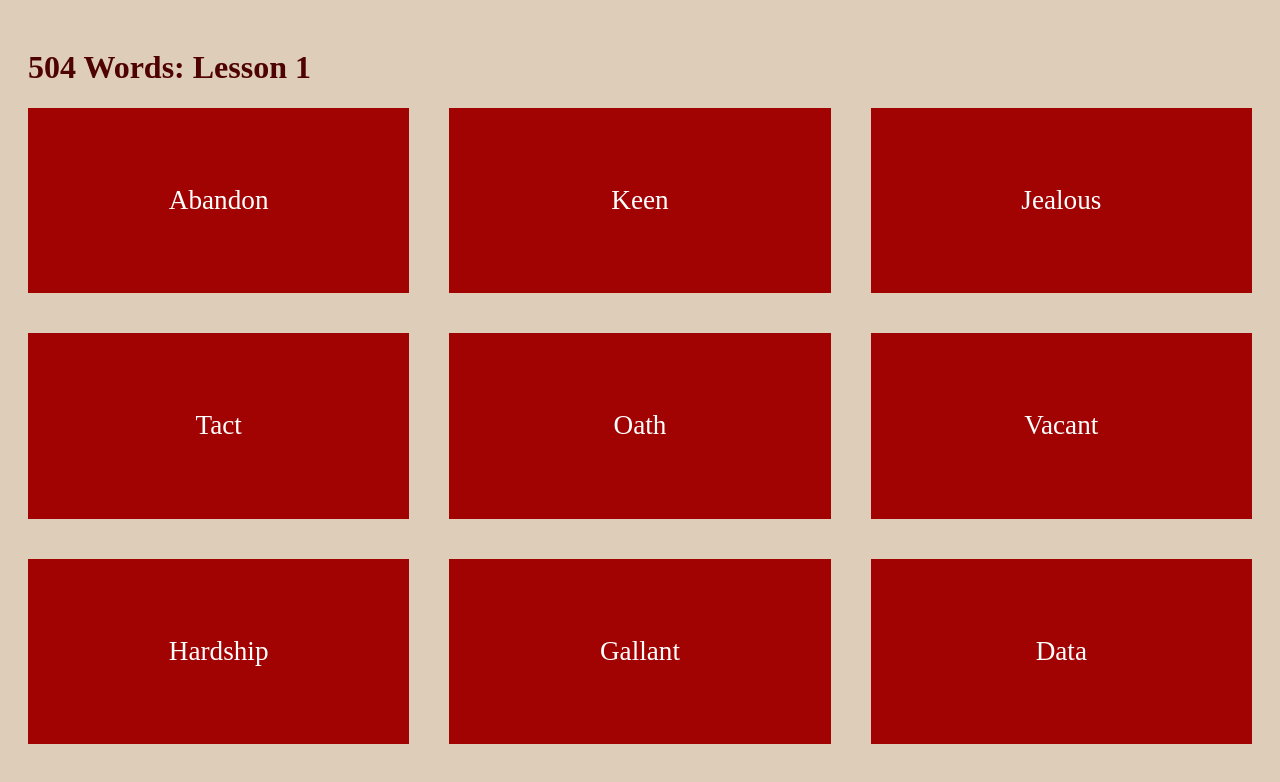
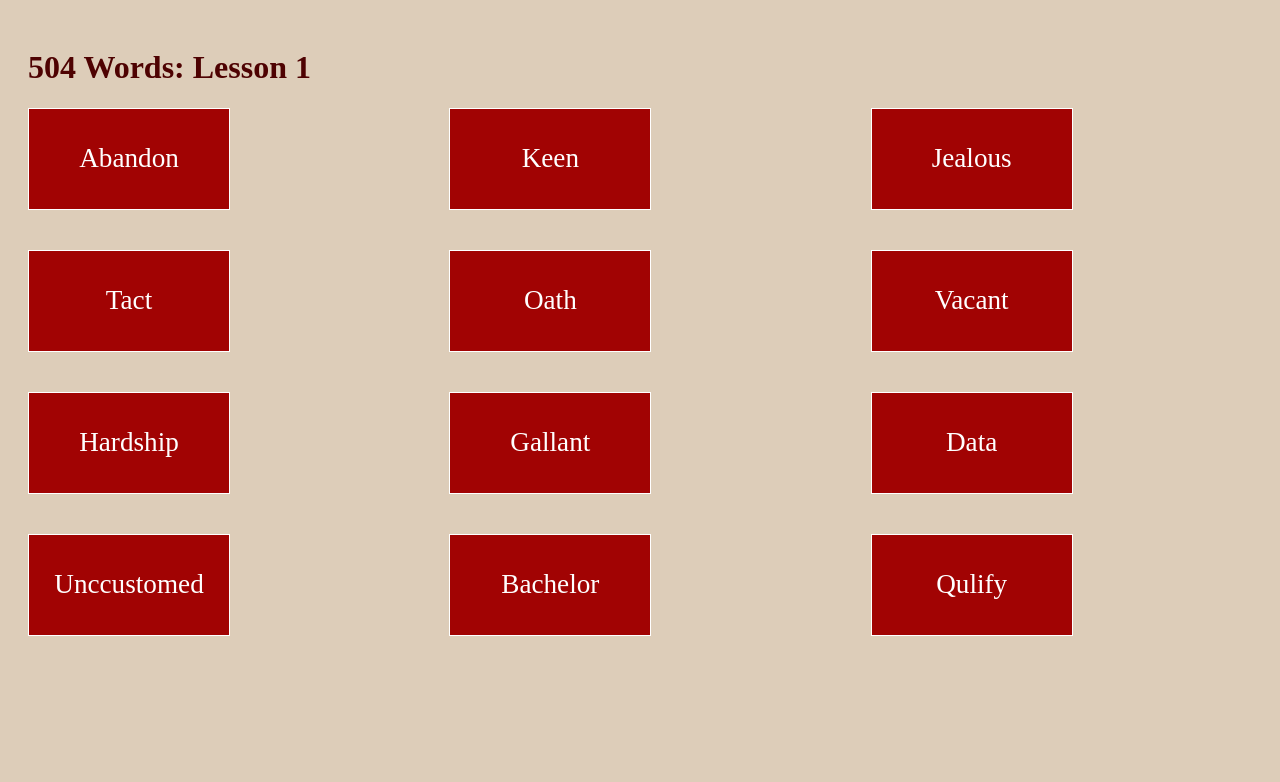
Before and after one commit to hestiaahmadi/Flash-card-504-Words, a React (Create React App) app: page / in a window 1280 px wide. Shown: the top 782 px of the page. Built offline with nearby package versions, Linux system fonts and the light colour scheme.

Commit message:
Update style.css

```diff
--- a/src/style.css
+++ b/src/style.css
@@ -35,14 +35,18 @@ h1 {
 .flashcards div {
   background-color: #a10303ff;
   color: #ffffff;
-  boreder-redius: 50px;
-  aspect-retio: 2/1;
+  width: 200px;
+  height: 100px;
   display: flex;
   align-items: center;
   justify-content: center;
+  border: 1px solid;
+  transition: all 0.3s ease;
+}
+
+.flashcards div p {
   text-align: center;
-  padding: 50px;
-  cursor: pointer;
+  margin: 0;
 }
 
 div.selected {
```
